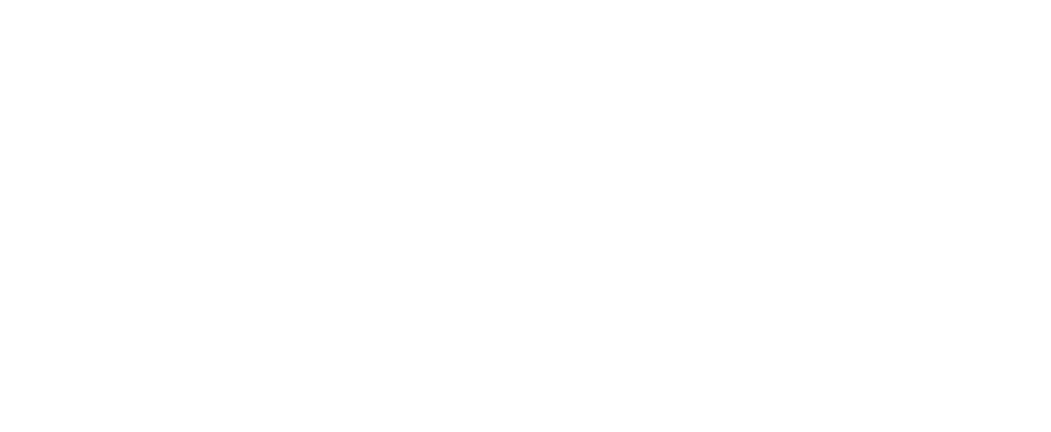
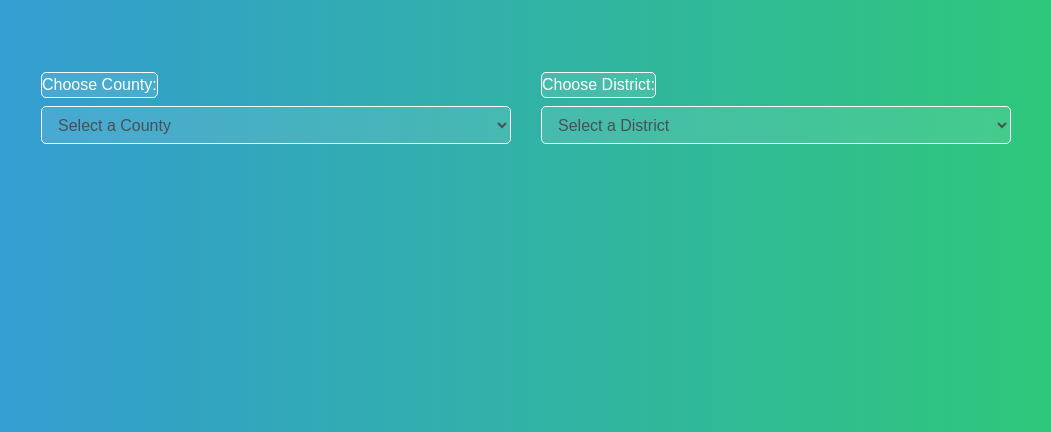
Before and after one commit to andrew-th/insightedu, a Django app: page /compare/ in a window 1280 px wide. Before the commit the part shown is empty. Shown: the top 432 px of the page, without its empty margins (114-1165 px from the left). Run offline with Django 4.2, Linux system fonts and the light colour scheme; data comes from the database, SQL or seed files in the repository; both versions use the stored data as it was after the commit; some libraries are stand-ins or nearby versions.

Commit message:
fetching districts and counties

```diff
--- a/myproject/myapp/templates/myapp/compare.html
+++ b/myproject/myapp/templates/myapp/compare.html
@@ -1,5 +1,6 @@
 <!doctype html>
 <html lang="en">
+
 <head>
     <meta charset="utf-8">
     <meta name="viewport" content="width=device-width, initial-scale=1, shrink-to-fit=no">
@@ -40,7 +41,8 @@
             margin: 0 auto;
         }
 
-        select.form-control, label {
+        select.form-control,
+        label {
             background-color: rgba(255, 255, 255, 0.1);
             border: 1px solid #fff;
             border-radius: 5px;
@@ -50,5 +52,54 @@
             background-color: rgba(255, 255, 255, 0.2);
         }
     </style>
+    <!-- ... existing HTML ... -->
+
+<body>
+    <div class="container py-5">
+        <!-- ... existing content ... -->
+        <div class="row mt-4">
+            <div class="col-md-6">
+                <label for="countySelect">Choose County:</label>
+                <select id="countySelect" class="form-control" onchange="populateDistricts()">
+                    <option value="">Select a County</option>
+                    <!-- Counties will be populated here -->
+                </select>
+            </div>
+            <div class="col-md-6">
+                <label for="districtSelect">Choose District:</label>
+                <select id="districtSelect" class="form-control">
+                    <option value="">Select a District</option>
+                    <!-- Districts will be populated based on county selection -->
+                </select>
+            </div>
+        </div>
+    </div>
+    <script src="https://code.jquery.com/jquery-3.6.0.min.js"></script>
+    <script>
+        // JavaScript to populate counties and districts
+        // ... JavaScript code will be here ...
+        $(document).ready(function () {
+            // Populate counties on page load
+            $.getJSON('/get-counties/', function (data) {
+                data.forEach(function (county) {
+                    $('#countySelect').append(new Option(county, county));
+                });
+            });
+        });
+
+        function populateDistricts() {
+            var selectedCounty = $('#countySelect').val();
+            $('#districtSelect').empty().append(new Option('Select a District', ''));
+            if (selectedCounty) {
+                $.getJSON('/get-districts/' + selectedCounty + '/', function (data) {
+                    data.forEach(function (district) {
+                        $('#districtSelect').append(new Option(district, district));
+                    });
+                });
+            }
+        }
+    </script>
+</body>
 </head>
+
 </html>
--- a/myproject/myapp/urls.py
+++ b/myproject/myapp/urls.py
@@ -1,4 +1,5 @@
 from django.urls import path
+from .views import get_counties, get_districts
 from . import views
 
 
@@ -10,5 +11,7 @@ urlpatterns = [
     path('examp/', views.display_pssa_exam_data, name='display_pssa_exam_data'),
     path('keystone/', views.display_keystone_exam_data, name='display_keystone_exam_data'),
     path('district/', views.display_district_data, name='display_district_data'),
-    path('view_data/', views.view_data, name='view_data')
+    path('view_data/', views.view_data, name='view_data'),
+    path('get-counties/', get_counties, name='get-counties'),
+    path('get-districts/<str:county_name>/', get_districts, name='get-districts'),
 ]
--- a/myproject/myapp/views.py
+++ b/myproject/myapp/views.py
@@ -4,6 +4,7 @@ from .models import School
 from .models import PssaExam
 from .models import KeystoneExam
 from .models import DistrictF
+from django.http import JsonResponse
 #from .models import District
 
 def profile_view(request):
@@ -22,6 +23,14 @@ def profile_view(request):
 def index_view(request):
     data = Enrollment.objects.all()  # Fetch all records from Enrollment
     return render(request, 'myapp/index.html', {'data': data})
+
+def get_counties(request):
+    counties = DistrictF.objects.values_list('county_n', flat=True).distinct()
+    return JsonResponse(list(counties), safe=False)
+
+def get_districts(request, county_name):
+    districts = DistrictF.objects.filter(county_n=county_name).values_list('d_name', flat=True)
+    return JsonResponse(list(districts), safe=False)
 
 def view_data(request):
     data = Enrollment.objects.all()  # Fetch all records from Enrollment
```
Also changed, not shown: myproject/db.sqlite3, 1 other file.
